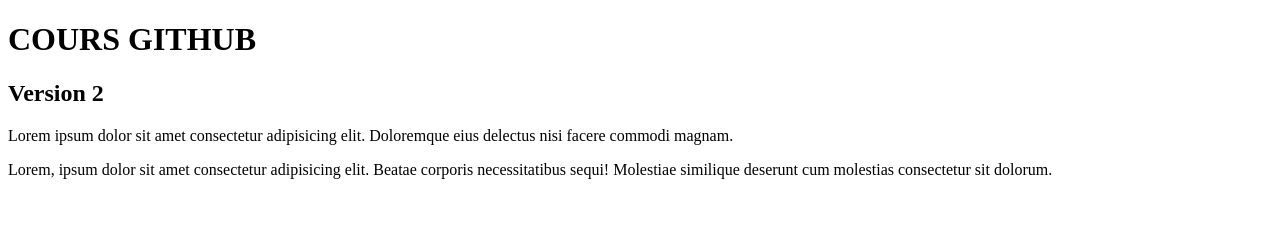
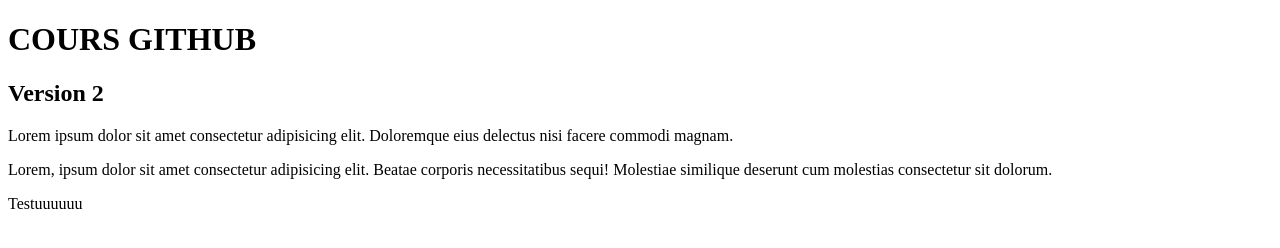
Before and after one commit to Maestrokkpa/video, a plain HTML site: page index.html in a window 1280 px wide. Drawn offline with Linux system fonts and the light colour scheme.

Commit message:
bonne nuit

```diff
--- a/index.html
+++ b/index.html
@@ -10,5 +10,6 @@
     <h2>Version 2</h2>
     <p>Lorem ipsum dolor sit amet consectetur adipisicing elit. Doloremque eius delectus nisi facere commodi magnam.</p>
     <p>Lorem, ipsum dolor sit amet consectetur adipisicing elit. Beatae corporis necessitatibus sequi! Molestiae similique deserunt cum molestias consectetur sit dolorum.</p>
+    <p>Testuuuuuu</p>
 </body>
 </html>
```
